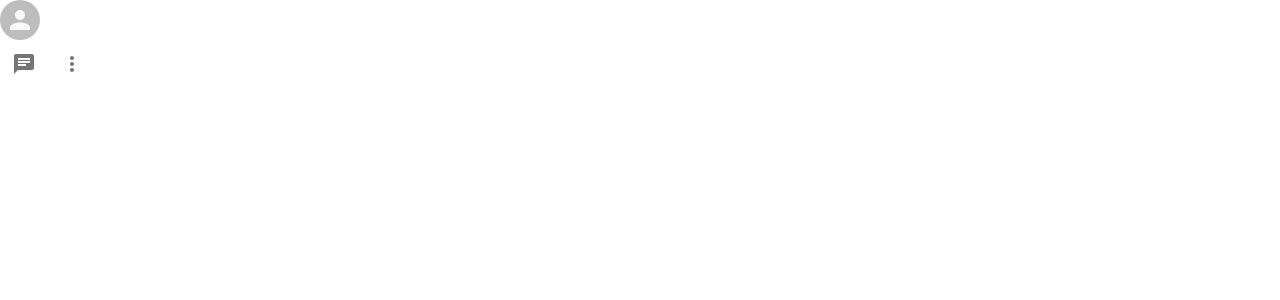
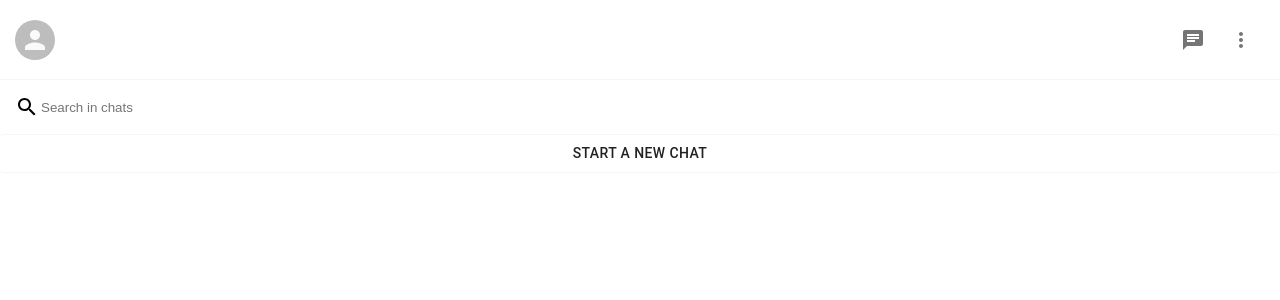
Before and after one commit to PlengNakdee/chat-app, a Next.js app in the folder whatsapp-2/: page / in a window 1280 px wide. Shown: the top 300 px of the page. Built offline with nearby package versions, Linux system fonts and the light colour scheme.

Commit message:
add icons

```diff
--- a/whatsapp-2/components/Sidebar.js
+++ b/whatsapp-2/components/Sidebar.js
@@ -1,7 +1,8 @@
 import styled from 'styled-components';
-import { Avatar, IconButton } from '@material-ui/core';
+import { Avatar, IconButton, Button } from '@material-ui/core';
 import ChatIcon from '@material-ui/icons/Chat';
 import MoreVertIcon from '@material-ui/icons/MoreVert';
+import SearchIcon from '@material-ui/icons/Search';
 
 function Sidebar() {
     return(
@@ -17,6 +18,12 @@ function Sidebar() {
                     </IconButton>
                 </IconsContainer>
             </Header>
+            <Search>
+                <SearchIcon />
+                <SearchInput placeholder='Search in chats'/>
+            </Search>
+            <SidebarButton>Start a new chat</SidebarButton>
+            {/* list of chats */}
         </Container>
     )
 }
@@ -25,8 +32,45 @@ export default Sidebar;
 
 const Container = styled.div``;
 
-const Header = styled.div``;
+const Header = styled.div`
+display: flex;
+position: sticky;
+top: 0;
+background-color: white;
+z-index: 1;
+justify-content: space-between;
+align-items: center;
+padding: 15px;
+height: 80px;
+border-bottom: 1px solid whitesmoke;
+`;
 
-const UserAvatar = styled(Avatar)``;
+const UserAvatar = styled(Avatar)`
+cursor: pointer;
+:hover{
+    opacity: 0.8;
+}
+`;
 
 const IconsContainer = styled.div``;
+
+const Search = styled.div`
+display: flex;
+align-items: center;
+padding: 15px;
+border-radius: 2px;
+`;
+
+const SearchInput = styled.input`
+outline-width: 0;
+border: none;
+flex: 1;
+`;
+
+const SidebarButton = styled(Button)`
+width: 100%;
+&&& {
+    border-top: 1px solid whitesmoke;
+    border-bottom: 1px solid whitesmoke;
+}
+`;
```
